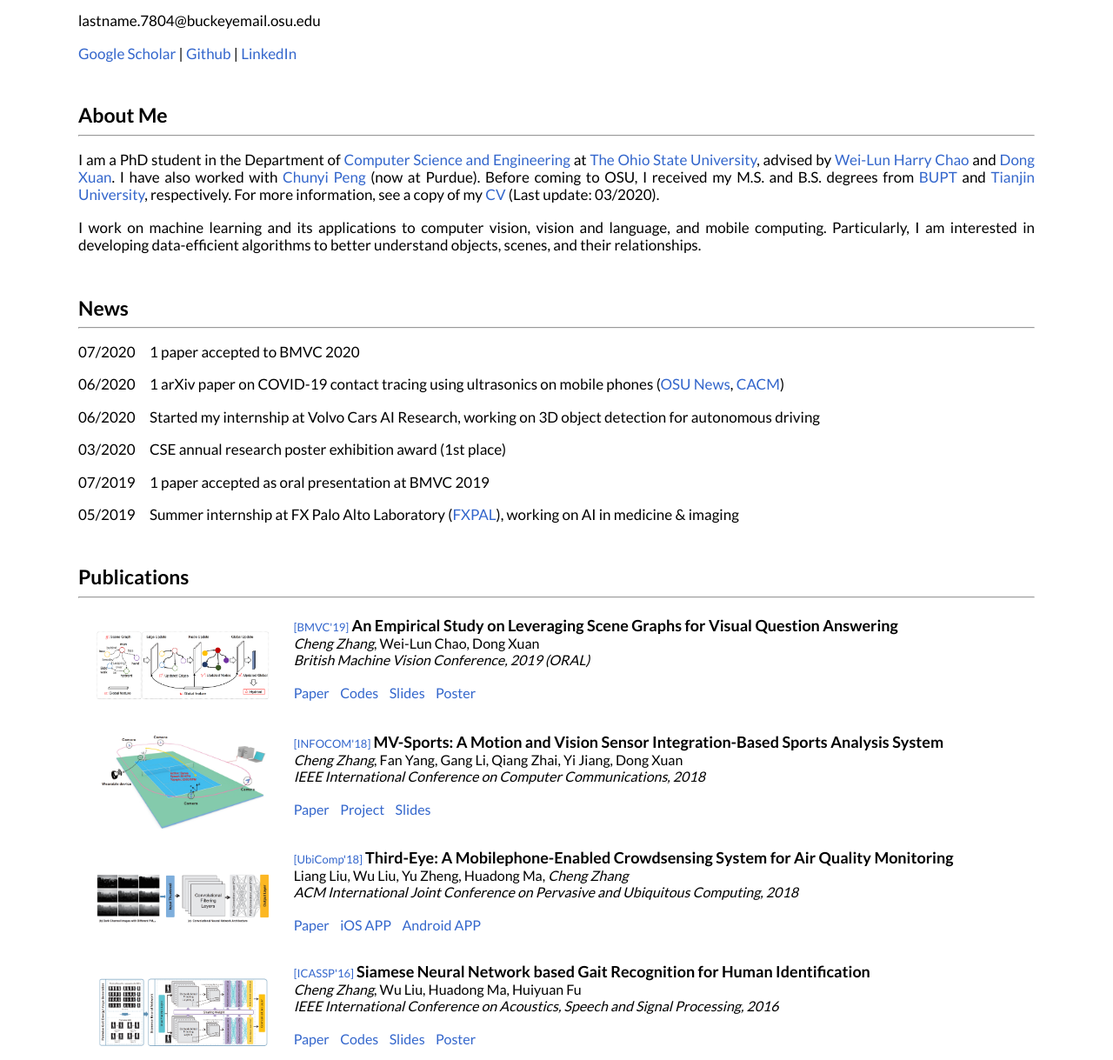
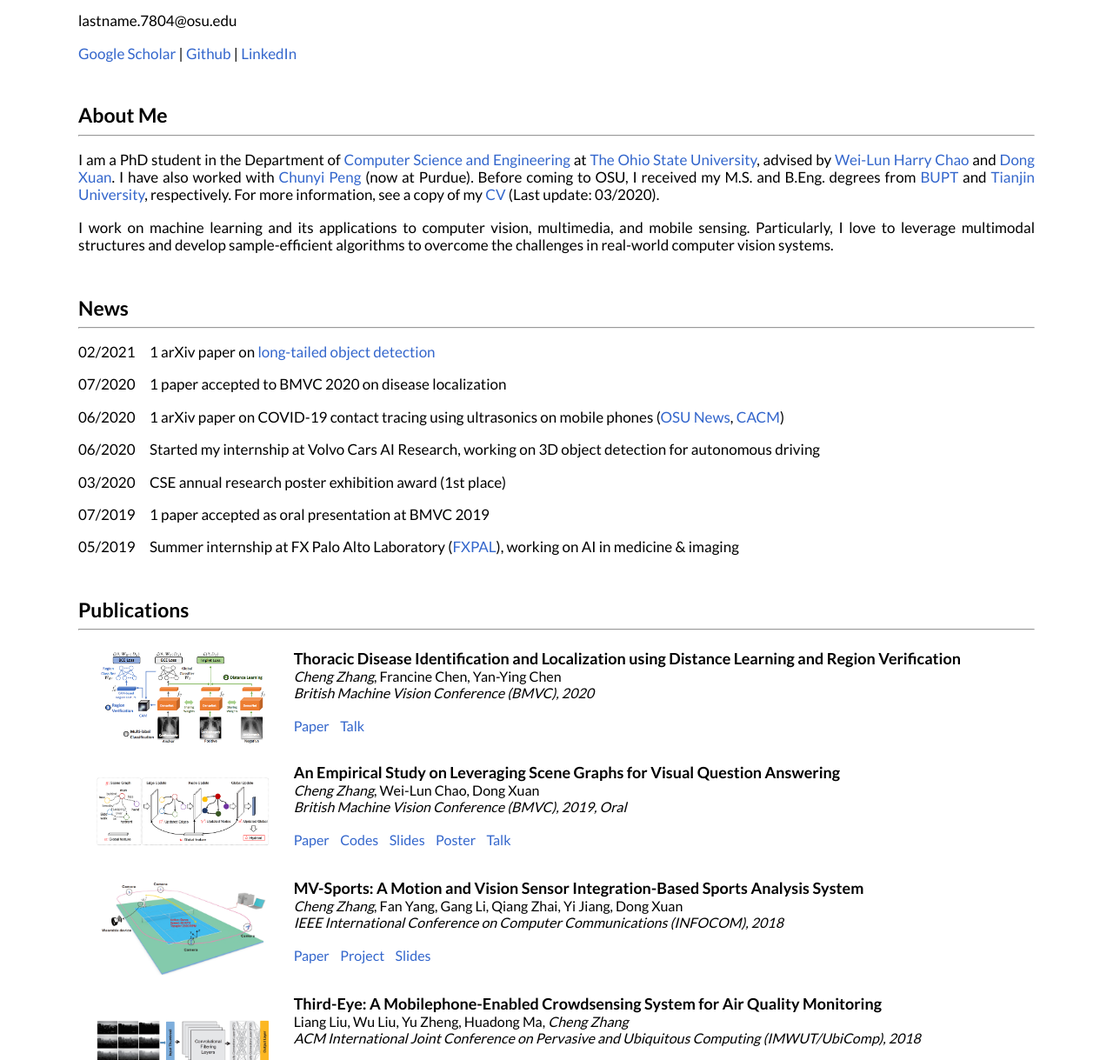
Before and after one commit to czhang0528/czhang0528.github.io, a plain HTML site: page index.html in a window 1280 px wide. Shown: the part 80-1299 px from the top of the page at 87% size. Drawn offline with Linux system fonts and the light colour scheme.

Commit message:
update homepage
update homepage

```diff
--- a/index.html
+++ b/index.html
@@ -193,7 +193,7 @@
 					E-mail: zhang DOT 7804 AT osu DOT edu
 				  </p> -->
 
-				    <p>lastname.7804@buckeyemail.osu.edu</p>
+				    <p>lastname.7804@osu.edu</p>
 					<!-- <p class="external"> -->
 					<a href="https://scholar.google.com/citations?user=vb3l1ZMAAAAJ&hl=en" target="_blank">Google Scholar</a>&nbsp;|
 					<a href="https://github.com/czhang0528" target="_blank">Github</a>&nbsp;|
@@ -206,19 +206,24 @@
 	<div class="container">
 		<h2>About Me</h2><hr>
 
-			<p align="justify">I am a PhD student in the Department of <a href="https://cse.osu.edu/" target="_blank">Computer Science and Engineering</a> at <a href="https://www.osu.edu/" target="_blank">The Ohio State University</a>, advised by <a href="http://www-scf.usc.edu/~weilunc/" target="_blank">Wei-Lun Harry Chao</a> and <a href="http://web.cse.ohio-state.edu/~xuan.3/" target="_blank">Dong Xuan</a>. I have also worked with <a href="https://www.cs.purdue.edu/homes/chunyi/" target="_blank">Chunyi Peng</a> (now at Purdue). Before coming to OSU, I received my M.S. and B.S. degrees from <a href="https://en.wikipedia.org/wiki/Beijing_University_of_Posts_and_Telecommunications" target="_blank">BUPT</a> and <a href="https://en.wikipedia.org/wiki/Tianjin_University" target="_blank">Tianjin University</a>, respectively. For more information, see a copy of my <a href="docs/Cheng_resume.pdf" target="_blank">CV</a> (Last update: 03/2020).
+			<p align="justify">I am a PhD student in the Department of <a href="https://cse.osu.edu/" target="_blank">Computer Science and Engineering</a> at <a href="https://www.osu.edu/" target="_blank">The Ohio State University</a>, advised by <a href="http://www-scf.usc.edu/~weilunc/" target="_blank">Wei-Lun Harry Chao</a> and <a href="http://web.cse.ohio-state.edu/~xuan.3/" target="_blank">Dong Xuan</a>. I have also worked with <a href="https://www.cs.purdue.edu/homes/chunyi/" target="_blank">Chunyi Peng</a> (now at Purdue). Before coming to OSU, I received my M.S. and B.Eng. degrees from <a href="https://en.wikipedia.org/wiki/Beijing_University_of_Posts_and_Telecommunications" target="_blank">BUPT</a> and <a href="https://en.wikipedia.org/wiki/Tianjin_University" target="_blank">Tianjin University</a>, respectively. For more information, see a copy of my <a href="docs/Cheng_resume.pdf" target="_blank">CV</a> (Last update: 03/2020).
 		</p>
 
 		<p align="justify">
-			I work on machine learning and its applications to computer vision, vision and language, and mobile computing. Particularly, I am interested in developing data-efficient algorithms to better understand objects, scenes, and their relationships.
+			I work on machine learning and its applications to computer vision, multimedia, and mobile sensing. Particularly, I love to leverage multimodal structures and develop sample-efficient algorithms to overcome the challenges in real-world computer vision systems.
 		</p>
 	</div>
 
 	<div class="container">
 		<h2>News</h2><hr>
 			<p align="justify">
+			02/2021 &nbsp;&nbsp;&nbsp;
+			1 arXiv paper on <a href="https://arxiv.org/pdf/2102.08884.pdf" target="_blank">long-tailed object detection</a>
+			</p>
+
+			<p align="justify">
 			07/2020 &nbsp;&nbsp;&nbsp;
-			1 paper accepted to BMVC 2020
+			1 paper accepted to BMVC 2020 on disease localization
 			</p>
 
 			<p align="justify">
@@ -267,25 +272,48 @@
 
 		<TABLE border=0 cellPadding=2 cellSpacing=10 class=cn cols=2>
 
+		<TR>
+			<TD align="center" valign="middle">&nbsp;&nbsp;&nbsp;<img src="imgs/bmvc20.png", width="200">&nbsp;&nbsp;&nbsp;&nbsp;
+			</TD>
+
+			<TD>
+			<!-- <font size="2"><a href="https://bmvc2020.org/">[BMVC'20]</a></font>  -->
+
+			<font size="4"><b>Thoracic Disease Identification and Localization using Distance Learning and Region Verification</b></font><br>
+
+			<font size="3.5">
+			<i>Cheng Zhang</i>, Francine Chen, Yan-Ying Chen<br>
+
+			<i>British Machine Vision Conference (BMVC), 2020<br></i> <br>
+
+			<a href="https://arxiv.org/abs/2006.04203">Paper</a> &nbsp;&nbsp;
+			<a href="https://www.bmvc2020-conference.com/conference/papers/paper_0962.html">Talk</a> &nbsp;&nbsp;
+			</font>
+			<br><br>
+			</TD>
+
+		</TR>
+
 
 		<TR>
 			<TD align="center" valign="middle">&nbsp;&nbsp;&nbsp;<img src="imgs/bmvc19.png", width="200">&nbsp;&nbsp;&nbsp;&nbsp;
 			</TD>
 
 			<TD>
-			<font size="2"><a href="https://bmvc2019.org/">[BMVC'19]</a></font>
+			<!-- <font size="2"><a href="https://bmvc2019.org/">[BMVC'19]</a></font>  -->
 
 			<font size="4"><b>An Empirical Study on Leveraging Scene Graphs for Visual Question Answering</b></font><br>
 
 			<font size="3.5">
 			<i>Cheng Zhang</i>, Wei-Lun Chao, Dong Xuan<br>
 
-			<i>British Machine Vision Conference, 2019 (ORAL)<br></i> <br>
+			<i>British Machine Vision Conference (BMVC), 2019, Oral<br></i> <br>
 
 			<a href="https://arxiv.org/abs/1907.12133">Paper</a> &nbsp;&nbsp;
 			<a href="https://github.com/czhang0528/scene-graphs-vqa">Codes</a> &nbsp;&nbsp;
 			<a href="docs/bmvc_slides_final.pptx">Slides</a> &nbsp;&nbsp;
 			<a href="docs/bmvc_poster.pdf">Poster</a> &nbsp;&nbsp;
+			<a href="https://www.youtube.com/watch?v=yzCDXK_4g5Q&t=6000s">Talk</a> &nbsp;&nbsp;
 			</font>
 			<br><br>
 			</TD>
@@ -297,11 +325,11 @@
 			</TD>
 
 			<TD >
-			<font size="2"><a href="https://infocom2018.ieee-infocom.org/">[INFOCOM'18]</a></font>
+			<!-- <font size="2"><a href="https://infocom2018.ieee-infocom.org/">[INFOCOM'18]</a></font>   -->
 			<font size="4"><b>MV-Sports: A Motion and Vision Sensor Integration-Based Sports Analysis System</b></font><br>
 			<font size="3.5">
 			<i>Cheng Zhang</i>, Fan Yang, Gang Li, Qiang Zhai, Yi Jiang, Dong Xuan<br>
-			<i>IEEE International Conference on Computer Communications, 2018<br></i><br>
+			<i>IEEE International Conference on Computer Communications (INFOCOM), 2018<br></i><br>
 			<a href="docs/MV-Sports.pdf">Paper</a> &nbsp;&nbsp;
 			<a href="http://www.deepcode-robotics.com/cn/index.php">Project</a> &nbsp;&nbsp;
 			<a href="docs/MV-sports_slides.pdf">Slides</a>
@@ -315,12 +343,12 @@
 			</TD>
 
 			<TD>
-			<font size="2"><a href="http://ubicomp.org/ubicomp2018/">[UbiComp'18]</a></font>
+			<!-- <font size="2"><a href="http://ubicomp.org/ubicomp2018/">[UbiComp'18]</a></font>   -->
 
 			<font size="4"><b>Third-Eye: A Mobilephone-Enabled Crowdsensing System for Air Quality Monitoring</b></font><br>
 			<font size="3.5">
 			Liang Liu, Wu Liu, Yu Zheng, Huadong Ma, <i>Cheng Zhang</i><br>
-			<i>ACM International Joint Conference on Pervasive and Ubiquitous Computing, 2018<br></i><br>
+			<i>ACM International Joint Conference on Pervasive and Ubiquitous Computing (IMWUT/UbiComp), 2018<br></i><br>
 			<a href="docs/imwut18.pdf" target="_blank">Paper</a> &nbsp;&nbsp;
 			<a href="https://itunes.apple.com/us/app/%E5%BC%80%E5%A4%A9%E7%9C%BC/id1211238771?mt=8" target="_blank">iOS APP</a> &nbsp;&nbsp;
 			<a href="docs/kaitianyan.apk">Android APP</a>
@@ -332,11 +360,11 @@
 		<TR>
 			<TD align="center" valign="middle">&nbsp;&nbsp;&nbsp;<img src="imgs/icassp16.png", width="200">&nbsp;&nbsp;&nbsp;&nbsp;</TD>
 			<TD >
-			<font size="2"><a href="https://www2.securecms.com/ICASSP2016/">[ICASSP'16]</a></font>
+			<!-- <font size="2"><a href="https://www2.securecms.com/ICASSP2016/">[ICASSP'16]</a></font>   -->
 			<font size="4"><b>Siamese Neural Network based Gait Recognition for Human Identification</b></font><br>
 			<font size="3.5">
 			<i>Cheng Zhang</i>, Wu Liu, Huadong Ma, Huiyuan Fu<br>
-			<i>IEEE International Conference on Acoustics, Speech and Signal Processing, 2016<br></i><br>
+			<i>IEEE International Conference on Acoustics, Speech and Signal Processing (ICASSP), 2016<br></i><br>
 			<a href="docs/Cheng_ICASSP2016.pdf" target="_blank">Paper</a> &nbsp;&nbsp;
 			<a href="https://github.com/czhang0528/Gait-Recognition" target="_blank">Codes</a> &nbsp;&nbsp;
 			<a href="docs/icassp2016.pdf" target="_blank">Slides</a> &nbsp;&nbsp;
@@ -357,7 +385,7 @@
 			Upcoming conferences: <a href="https://aideadlin.es/?sub=ML,CV,NLP,RO,SP,GR" target="_blank">AI</a> and <a href="http://ct.cswu.me/" target="_blank">mobile</a>.
 
 			<p align="justify">
-			I play guitar, check my melodies:
+			I play the guitar, check my melodies:
 			<a href="http://changba.com/s/hFr7-4wgLqujylOFu4UrDg?&code=Kxhsv6044ik&from=pcrecommend" target="_blank">500 miles,</a>
 			<a href="http://changba.com/s/uhkfo7bZjRIGtEWHpUK_3Q?&code=Kxhsv6044ik&from=pcrecommend" target="_blank">night,</a>
 			<a href="http://changba.com/s/G86ILYTrD0Qqo3jDNcZ8Ng?&code=Kxhsv6044ik&from=pcrecommend" target="_blank">dreams link,</a> and
@@ -370,6 +398,6 @@
 			</p>
 	</div>
 	<!-- <script type="text/javascript" id="clustrmaps" src="//cdn.clustrmaps.com/map_v2.js?d=WFDEoF8NESCbuHqFvtt_pSsDSu7VTf7jJhXsUILR3jo"></script> -->
-	<p style="text-align:center;font-size:17px;padding-top:20px; width : 400px; margin:0 auto; padding-bottom:50px; color:#000;"><font color="grey">Updated on June 2020</a></p>
+	<p style="text-align:center;font-size:17px;padding-top:20px; width : 400px; margin:0 auto; padding-bottom:50px; color:#000;"><font color="grey">Updated on Feb 2021</a></p>
 </body>
 </html>
```
Also changed, not shown: imgs/bmvc20.png (added).
